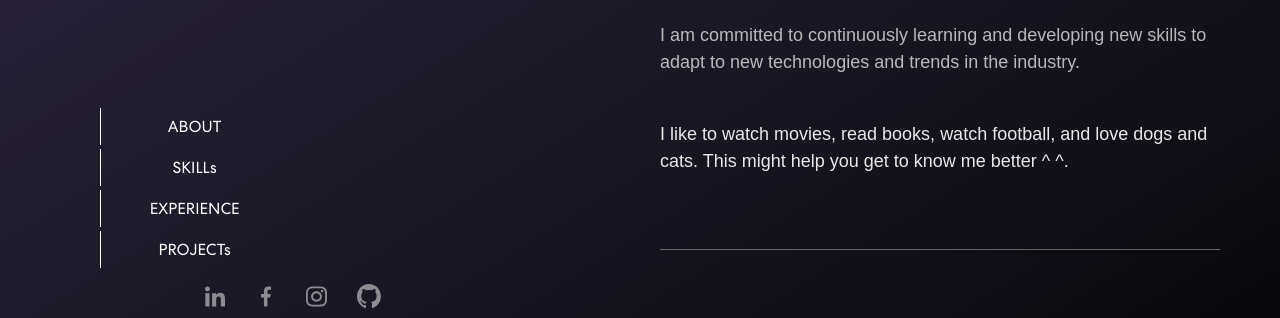
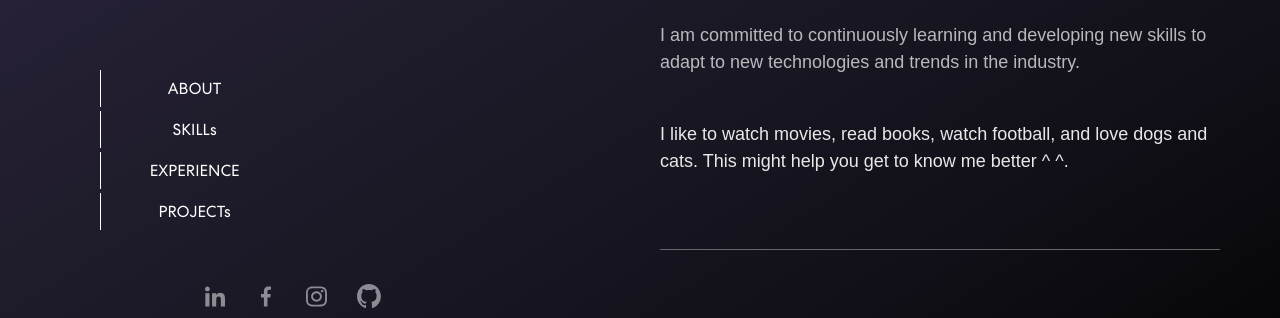
Before and after one commit to sahatwatz/portfolio-app, a React (Create React App) app: page / in a window 1280 px wide. Shown: the part 363-681 px from the top of the page. Built offline with nearby package versions, Linux system fonts and the light colour scheme; a web font is replaced by a local one.

Commit message:
move list a bit higher

```diff
--- a/src/css/left_element.css
+++ b/src/css/left_element.css
@@ -65,6 +65,7 @@ Left Body
 
 /* List animation */
 .list {
+  bottom: 20%;
     position: relative;
     justify-content: left;
   }
```
